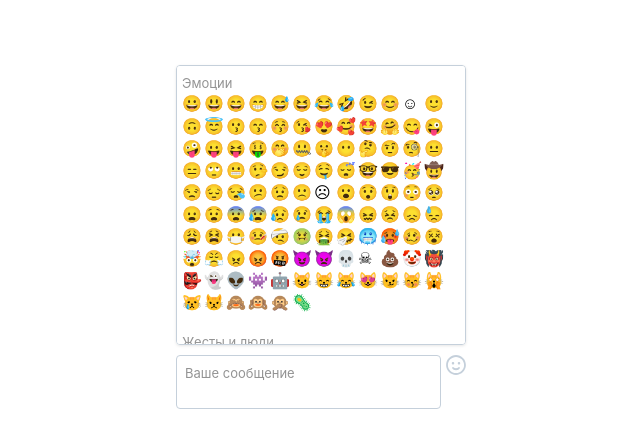
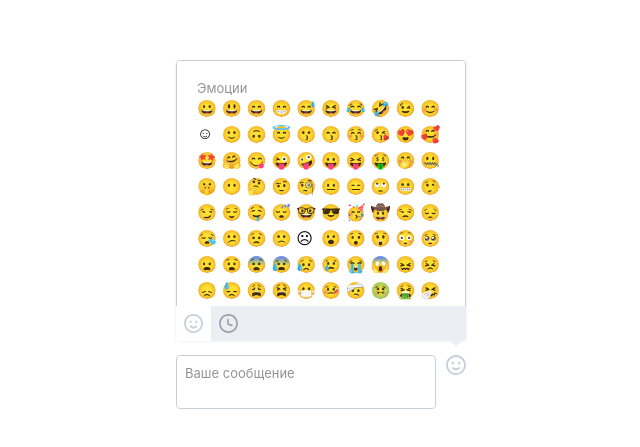
Before and after one commit to klekwedge/message-form, a React (Vite) app: page / in a window 1280 px wide. Shown: the part 291-738 px from the top of the page, without its empty margins (319-959 px from the left). Built offline with nearby package versions, Linux system fonts and the light colour scheme.

Commit message:
feat: add child elements for emoji block

```diff
--- a/src/components/EmojiSection/EmojiSection.scss
+++ b/src/components/EmojiSection/EmojiSection.scss
@@ -1,12 +1,7 @@
 .app__emoji-section {
   display: flex;
   flex-direction: column;
-  padding: 10px 5px;
-
-
-//   & .app__emoji-section-list{
-
-//   }
+  padding: 10px;
 
   & h2 {
     font-family: "SF Pro Text";
@@ -17,9 +12,18 @@
     color: #939393;
     margin-bottom: 3px;
   }
+  & .app__emoji-section-list {
+    display: flex;
+    flex-wrap: wrap;
+    align-items: center;
+  }
 
   & span {
-    // flex: 1 1 10%;
+    display: inline-block;
+    width: 26px;
+    height: 26px;
+    flex: 1 1 10%;
     cursor: pointer;
+    gap: 5px;
   }
 }
--- a/src/components/EmojiSection/EmojiSection.tsx
+++ b/src/components/EmojiSection/EmojiSection.tsx
@@ -11,11 +11,7 @@ function EmojiSection({ title, list }: EmojiSectionProps) {
       <h2>{title}</h2>
       <div className="app__emoji-section-list">
         {list.map((item) => (
-          <span
-            style={{ width: "22px", height: "22px", display: "inline-block" }}
-          >
-            {item}
-          </span>
+          <span>{item}</span>
         ))}
       </div>
     </div>
--- a/src/components/Form/Form.scss
+++ b/src/components/Form/Form.scss
@@ -7,7 +7,6 @@
     bottom: 100px;
     left: 50%;
     transform: translateX(-50%);
-
   }
 
   &__textarea {
@@ -27,6 +26,32 @@
     overflow-y: scroll;
 
     &::-webkit-scrollbar {
+      display: none;
+    }
+  }
+
+  &__emoji-block {
+    transition: all 0.4s ease;
+  }
+
+  &__emoji-list {
+    position: absolute;
+    top: -295px;
+    left: 0px;
+
+    padding: 10px;
+    width: 290px;
+    max-height: 280px;
+
+    background: #ffffff;
+    border: 1px solid #c5d0db;
+    box-shadow: 0px 1px 3px rgba(0, 0, 0, 0.1);
+    border-radius: 4px;
+
+    overflow: hidden;
+    overflow-y: scroll;
+
+    &::-webkit-scrollbar {
       width: 6px;
     }
 
@@ -40,23 +65,6 @@
     }
   }
 
-  &__emoji-list {
-    position: absolute;
-    top: -290px;
-    left: 0px;
-    transition: all 0.4s ease;
-
-    max-height: 280px;
-    overflow: hidden;
-    overflow-y: scroll;
-    max-width: 290px;
-
-    background: #ffffff;
-    border: 1px solid #c5d0db;
-    box-shadow: 0px 1px 3px rgba(0, 0, 0, 0.1);
-    border-radius: 4px;
-  }
-
   &__emoji-icon {
     width: 20px;
     height: 20px;
@@ -67,4 +75,36 @@
       cursor: pointer;
     }
   }
+
+  &__emoji-dec {
+    position: absolute;
+    right: 3px;
+    bottom: 56px;
+    background: transparent;
+    border-radius: 2px;
+    border: 7px solid transparent;
+    border-top: 7px solid #ebeef2;
+  }
+
+  &__emoji-tabs {
+    position: absolute;
+    z-index: 5;
+    bottom: 68px;
+    left: 0;
+    background: #ebeef2;
+    border-radius: 0px 0px 4px 4px;
+    width: 100%;
+    display: flex;
+
+    & img {
+      display: inline-block;
+      padding: 8px;
+      width: 35px;
+      height: 35px;
+    }
+
+    & ._active {
+      background-color: #ffffff;
+    }
+  }
 }
--- a/src/components/Form/Form.tsx
+++ b/src/components/Form/Form.tsx
@@ -19,15 +19,23 @@ function Form() {
   return (
     <form className="app__form">
       <textarea className="app__textarea" placeholder="Ваше сообщение" />
+
       <div
-        className="app__emoji-list"
         style={{
           visibility: `${emojiListVisibility}`,
         }}
+        className="app__emoji-block"
       >
-        {emojiList.map((item, index) => (
-          <EmojiSection key={index} title={item.title} list={item.items} />
-        ))}
+        <div className="app__emoji-list">
+          {emojiList.map((item, index) => (
+            <EmojiSection key={index} title={item.title} list={item.items} />
+          ))}
+        </div>
+        <div className="app__emoji-tabs">
+          <img className="_active" src='/public/svg/emoji-icon.svg'/>
+          <img src='/public/svg/time-icon.svg'/>
+        </div>
+        <div className="app__emoji-dec"></div>
       </div>
       <img
         className="app__emoji-icon"
```
Also changed, not shown: public/svg/time-icon.svg (added).
